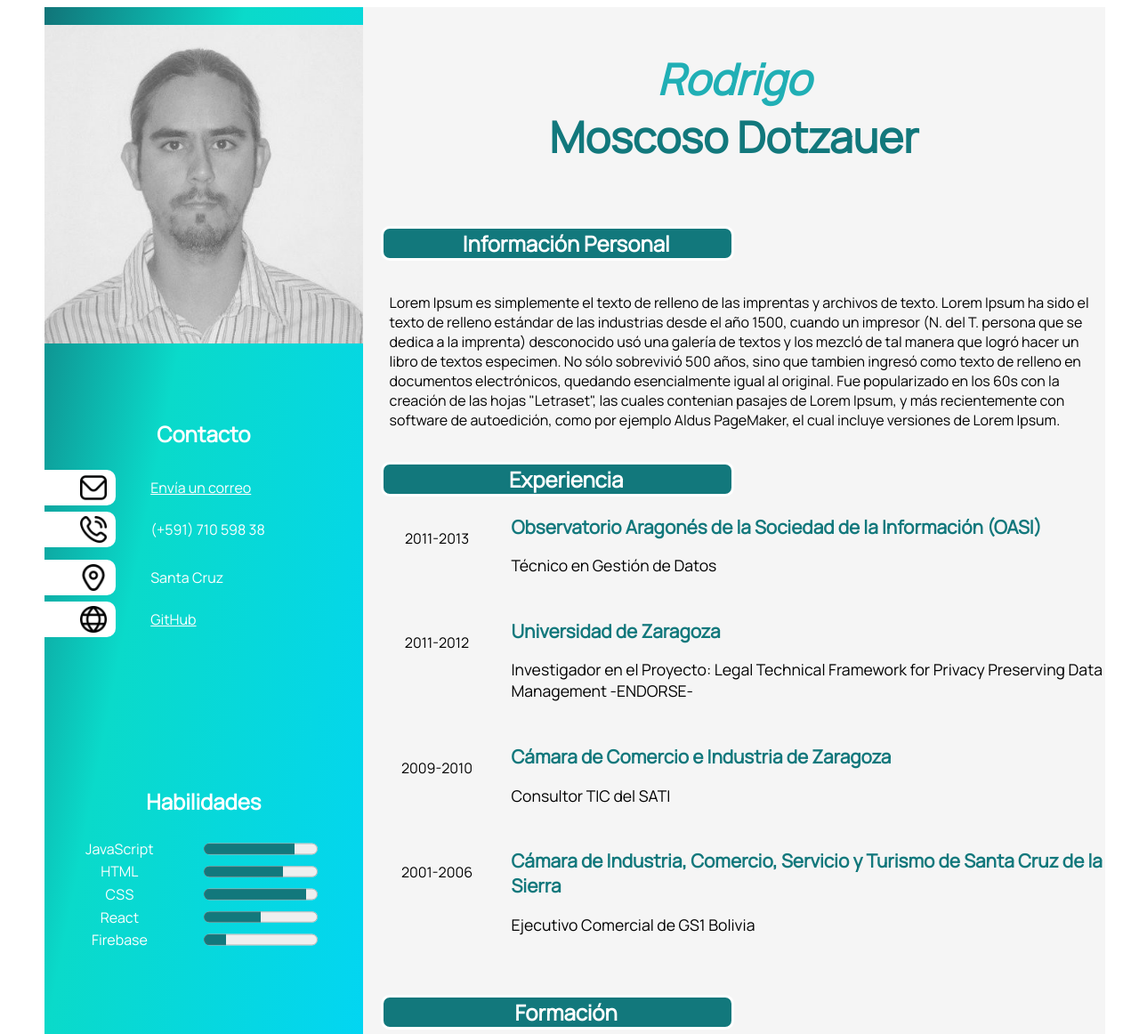
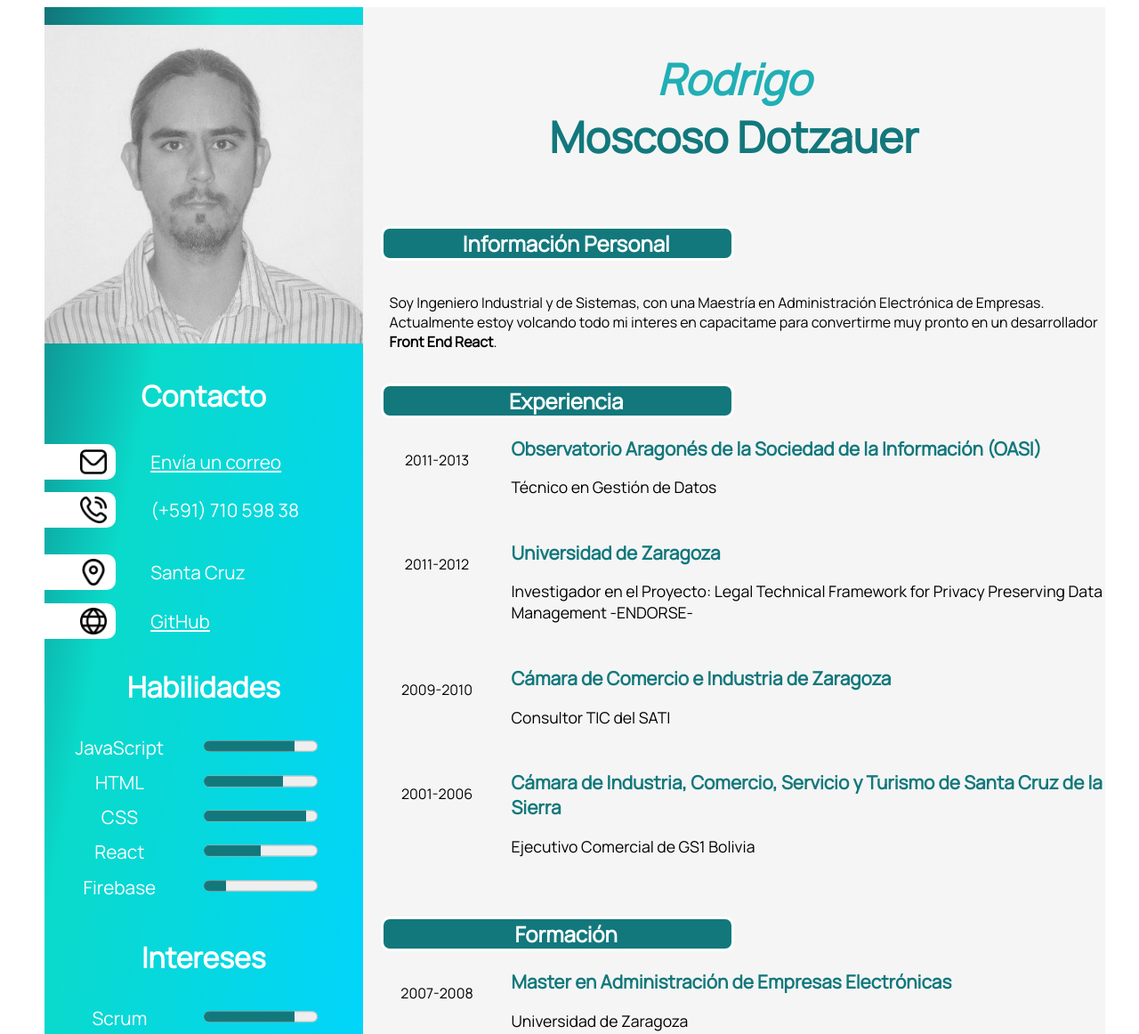
Before and after one commit to Rodrigo-Moscoso/my-cv, a plain HTML site: page index.html in a window 1280 px wide. Shown: the top 1162 px of the page at 89% size. Drawn offline with Linux system fonts and the light colour scheme.

Commit message:
Se realizaron las correcciones, atendiendo las sugerencias que se dieron en las sesión/clase de HTML & CSS: Sprint Review - 1

```diff
--- a/estilos.css
+++ b/estilos.css
@@ -22,7 +22,7 @@ h2 {
 h3 {
   color: white;
   text-align: center;
-  font-size: x-large;
+  font-size: xx-large;
 }
 
 span {
@@ -34,10 +34,11 @@ span {
 
 label {
   padding-right: 10px;
-  font-size: 1rem;
+  font-size: 1.3rem;
 }
 
 a {
+  font-size: 1.3rem;
   color: white;
   align-self: center;
 }
@@ -62,7 +63,7 @@ progress {
 /*Sección Izquierda: Clases y otros*/
 .izquierda {
   display: grid;
-  grid-template-rows: 1fr 1fr 1fr 1fr 1fr;
+  grid-template-rows: auto;
   align-items: center;
   align-content: space-between;
   background: linear-gradient(
@@ -84,6 +85,7 @@ progress {
 }
 
 .parrafo-contacto {
+  font-size: 1.3rem;
   color: white;
   align-self: center;
 }
@@ -96,6 +98,7 @@ progress {
 .contenedor-habilidades-intereses {
   display: grid;
   grid-template-columns: 1fr 1fr;
+  padding-bottom: 0.7rem;
 }
 
 .parrafo-habilides-intereses {
@@ -108,6 +111,7 @@ progress {
   display: grid;
   grid-template-columns: 1fr 1fr 1fr 1fr;
   justify-items: center;
+  margin-bottom: 30px;
 }
 
 .iconos-contacto {
--- a/index.html
+++ b/index.html
@@ -126,15 +126,9 @@
 
                 <div>
                     <p class="parrafo-info-personal">
-                        Lorem Ipsum es simplemente el texto de relleno de las imprentas y archivos de texto.
-                        Lorem Ipsum ha sido el texto de relleno estándar de las industrias desde el año 1500,
-                        cuando un impresor (N. del T. persona que se dedica a la imprenta) desconocido usó una
-                        galería de textos y los mezcló de tal manera que logró hacer un libro de textos
-                        especimen. No sólo sobrevivió 500 años, sino que tambien ingresó como texto de
-                        relleno en documentos electrónicos, quedando esencialmente igual al original.
-                        Fue popularizado en los 60s con la creación de las hojas "Letraset", las cuales
-                        contenian pasajes de Lorem Ipsum, y más recientemente con software de autoedición,
-                        como por ejemplo Aldus PageMaker, el cual incluye versiones de Lorem Ipsum.
+                        Soy Ingeniero Industrial y de Sistemas, con una Maestría en Administración Electrónica
+                        de Empresas. Actualmente estoy volcando todo mi interes en capacitame para convertirme
+                        muy pronto en un desarrollador <strong>Front End React</strong>.
                     </p>
                 </div>
 
```
